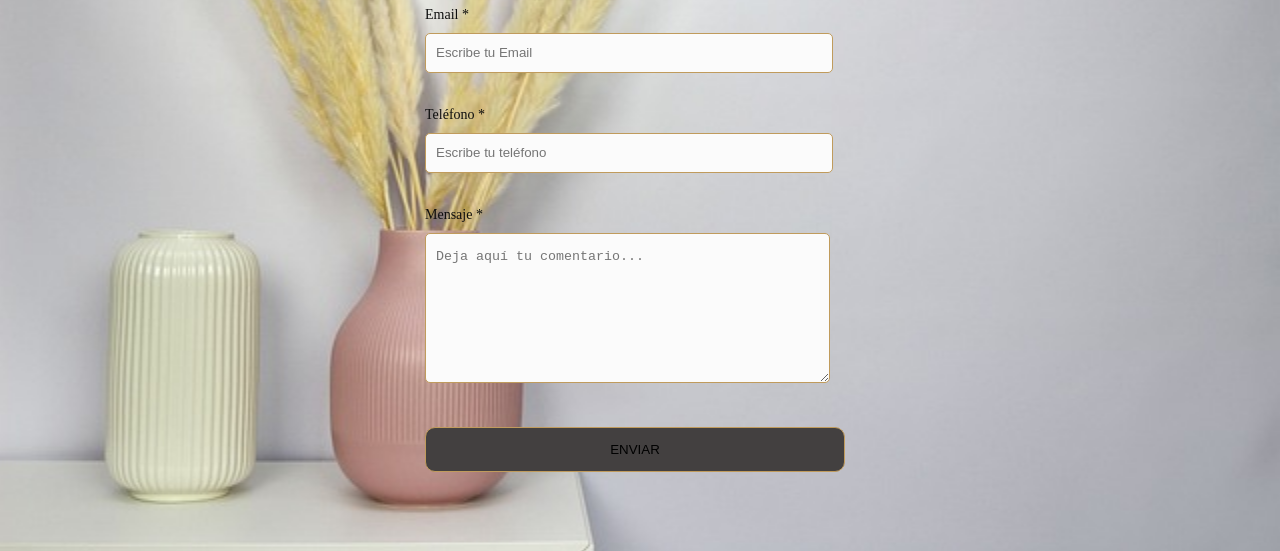
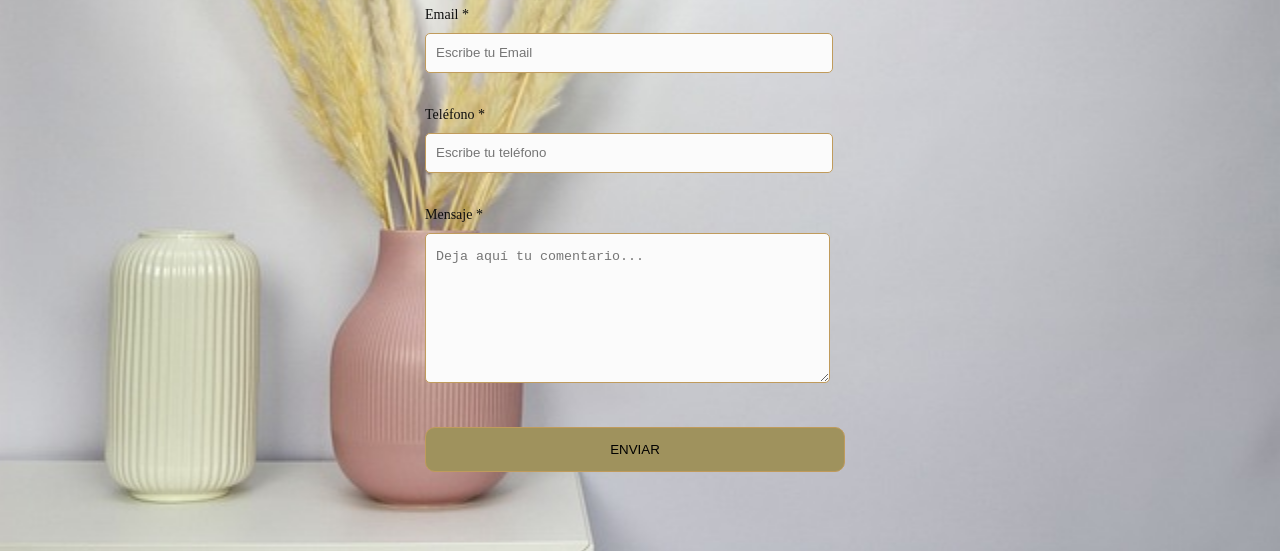
Before and after one commit to alejandraramirezpalacios/mi-primer-repositorio, a plain HTML site: page PAGINA WEB DECORACION/contactanos.html in a window 1280 px wide. Shown: the part 249-800 px from the top of the page. Drawn offline with Linux system fonts and the light colour scheme.

Commit message:
cambioColor

```diff
--- a/PAGINA WEB DECORACION/contactanos.css
+++ b/PAGINA WEB DECORACION/contactanos.css
@@ -97,7 +97,7 @@ label{
 	border-radius: 10px;
 	width: 420px;
   cursor: pointer;
-  background: rgb(67, 64, 64);
+  background: rgb(159, 146, 93);
 }
 
 p{
```
